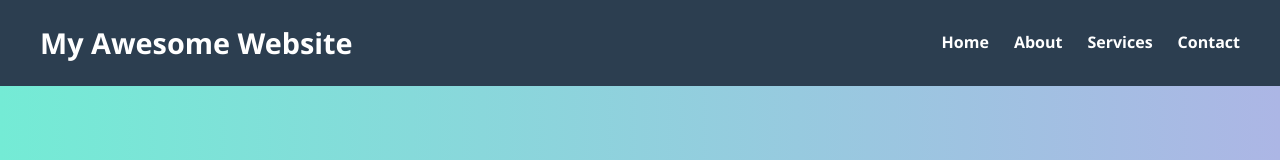
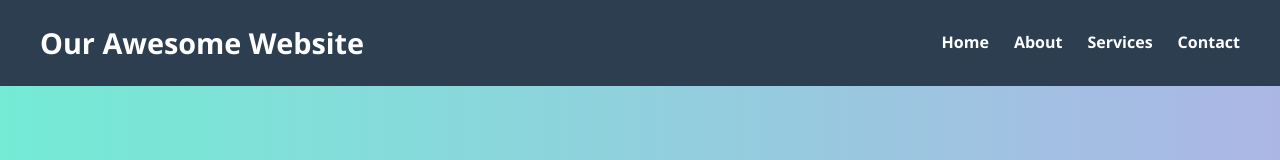
Before and after one commit to drrndbln/group-5, a plain HTML site: page index.html in a window 1280 px wide. Shown: the top 160 px of the page. Drawn offline with Linux system fonts and the light colour scheme.

Commit message:
Update index.html

```diff
--- a/index.html
+++ b/index.html
@@ -107,7 +107,7 @@
 <body>
 
   <header>
-    <h1>My Awesome Website</h1>
+    <h1>Our Awesome Website</h1>
     <nav>
       <ul>
         <li><a href="#">Home</a></li>
```
